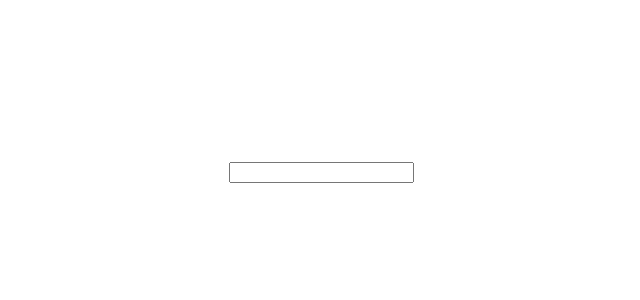
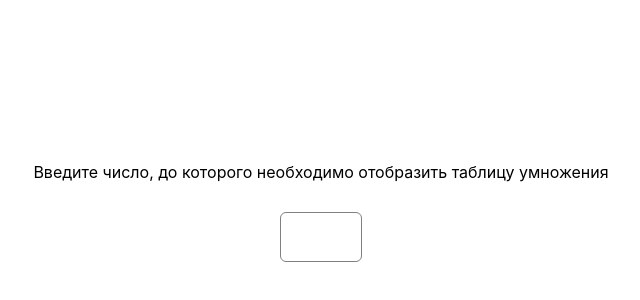
Before and after one commit to IbexID/multiplication, a React (Create React App) app: page / in a window 1280 px wide. Shown: the part 138-438 px from the top of the page, without its empty margins (319-959 px from the left). Built offline with nearby package versions, Linux system fonts and the light colour scheme.

Commit message:
добавлены стили

```diff
--- a/src/App.tsx
+++ b/src/App.tsx
@@ -37,21 +37,21 @@ function App() {
 
           tableRow += buffer.repeat(calculateRowWidth(j) - 1) + j // номера столбцов больше 10
 
-        } else if (j === 0 && i >= 100) { // номера строк больше 10
+        } else if (j === 0 && i >= 100) {
 
-          tableRow += buffer.repeat(calculateRowWidth(j) - 1) + i + '|'
+          tableRow += buffer.repeat(calculateRowWidth(j) - 1) + i + '|' // номера строк больше 100
 
-        } else if (j === 0 && i >= 10) { // номера строк больше/равных 10
+        } else if (j === 0 && i >= 10) {
 
-          tableRow += buffer.repeat(calculateRowWidth(j)) + i + '|'
+          tableRow += buffer.repeat(calculateRowWidth(j)) + i + '|' // номера строк больше/равных 10
 
-        } else if (j === 0) { // номера остальных строк
+        } else if (j === 0) {
 
-          tableRow += buffer.repeat(calculateRowWidth(j) + 1) + i + '|'
+          tableRow += buffer.repeat(calculateRowWidth(j) + 1) + i + '|' // номера остальных строк
 
-        } else if (calculateRowWidth(j) === 1 && calculateRowWidth(tableSize + 1) === 1) { //если ряд содержит только однозначные числа
+        } else if (calculateRowWidth(j) === 1 && calculateRowWidth(tableSize + 1) === 1) {
 
-          tableRow += j * i + ' '
+          tableRow += j * i + ' ' //если ряд содержит только однозначные числа
 
         } else if (calculateRowWidth(j) === 1) { // оформление однозначных чисел
 
@@ -107,6 +107,7 @@ function App() {
 
   return (
     <div className="App">
+      <label className='App__label'>Введите число, до которого необходимо отобразить таблицу умножения</label>
       <input type="number" value={multTableSize} onChange={(e) => {
         if (e.target.value === '') {
           setMultTableSize('')
--- a/src/index.scss
+++ b/src/index.scss
@@ -11,8 +11,22 @@ code {
   font-family: source-code-pro, Menlo, Monaco, Consolas, 'Courier New',
     monospace;
 }
+input[type='number']{
+  height: 20px;
+  font-size: 20px;
+  width: 50px;
+  border: 1px solid gray;
+  border-radius: 6px;
+  outline: none;
+  padding: 14px 0 14px 30px;
+  &::-webkit-inner-spin-button{
+    display: none;
+  }
+}
 .App{
   display: flex;
+  flex-direction: column;
+  gap: 30px;
   justify-content: center;
   align-items: center;
   margin-top: 300px;
```
